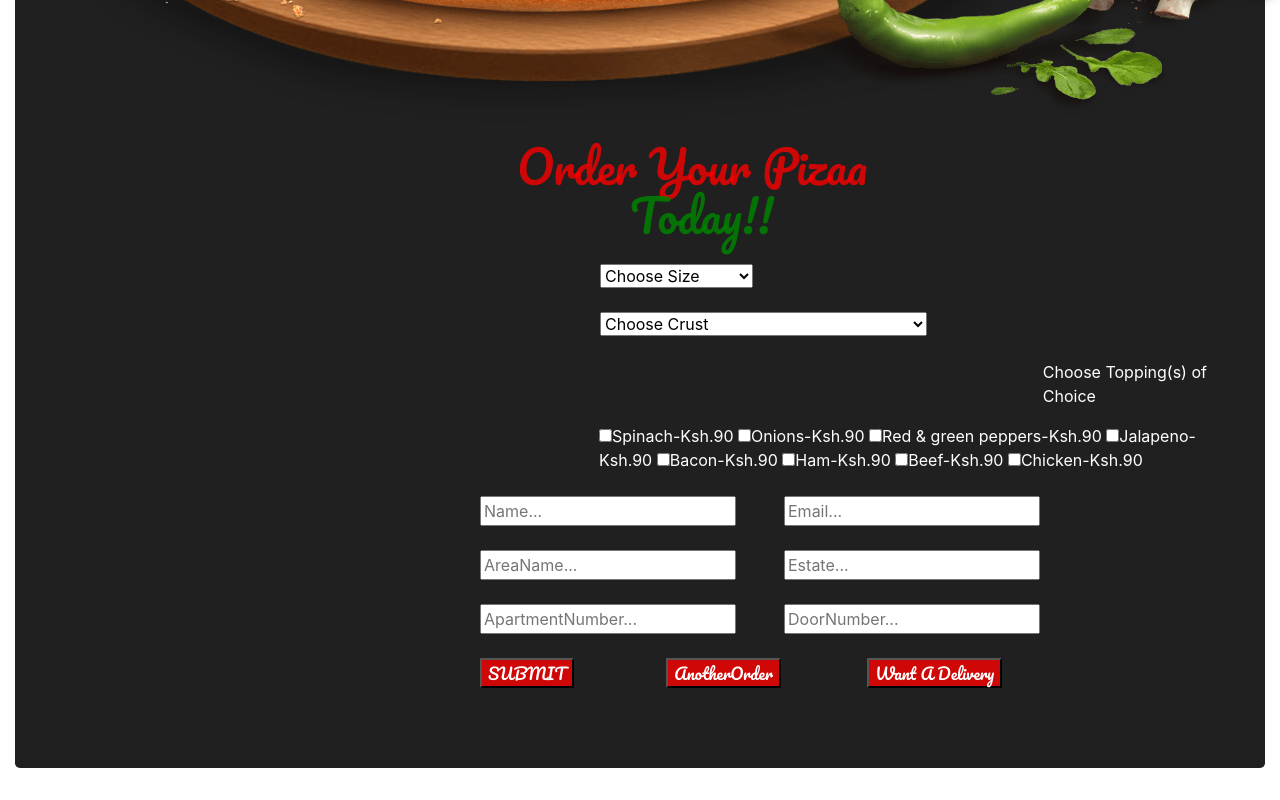
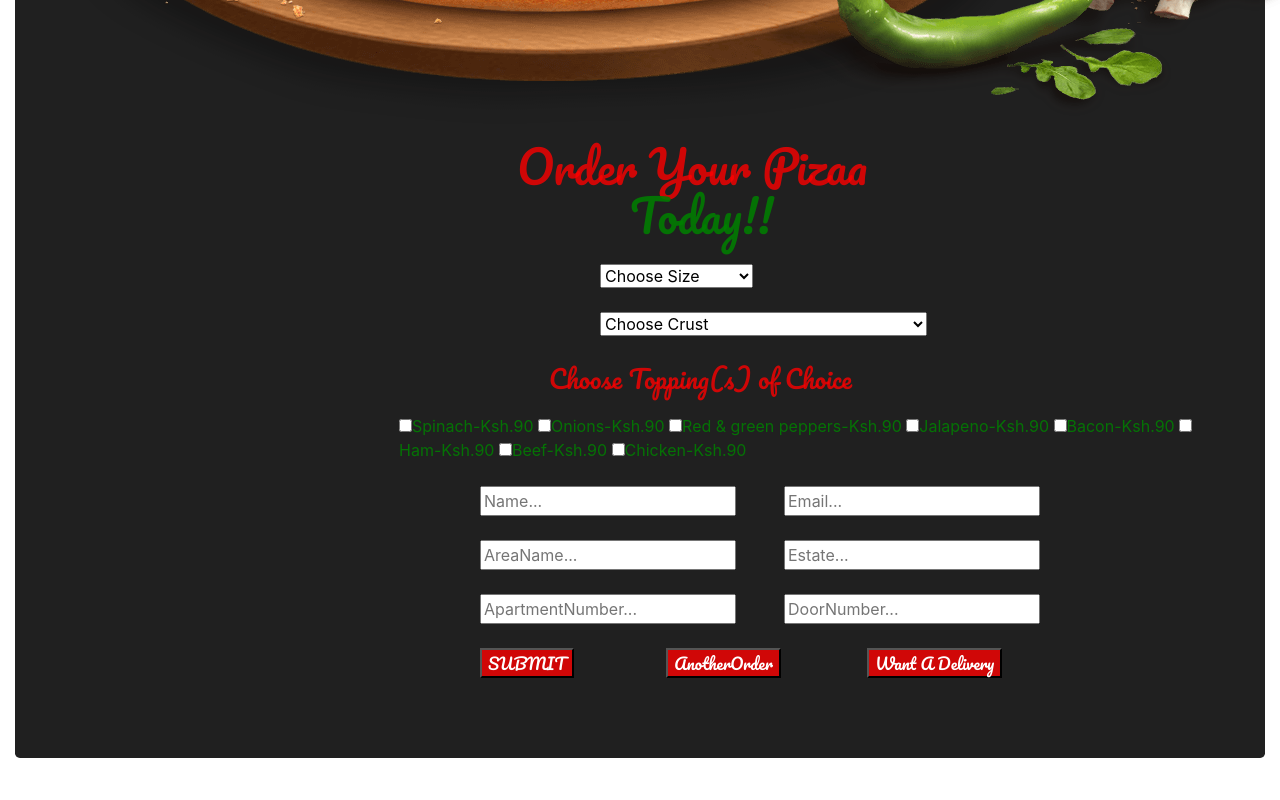
Before and after one commit to oodennis20/pizaa-inn, a plain HTML site: page index.html in a window 1280 px wide. Shown: the part 745-1545 px from the top of the page. Drawn offline with nearby package versions, Linux system fonts and the light colour scheme.

Commit message:
update README file

```diff
--- a/css/styles.css
+++ b/css/styles.css
@@ -108,7 +108,12 @@ p {
     font-family: Pacifico;
 }
 .input-2 {
-    margin-left: 552px;
-    color:white;
+    margin-left: 352px;
+    color:#008000dc;
 }
-.
+.pg3 {
+    margin-left:150px;
+    font-family: Pacifico;
+    font-size:25px;
+    color:#ff0000c9;
+}
```
Also changed, not shown: 1 other file.
